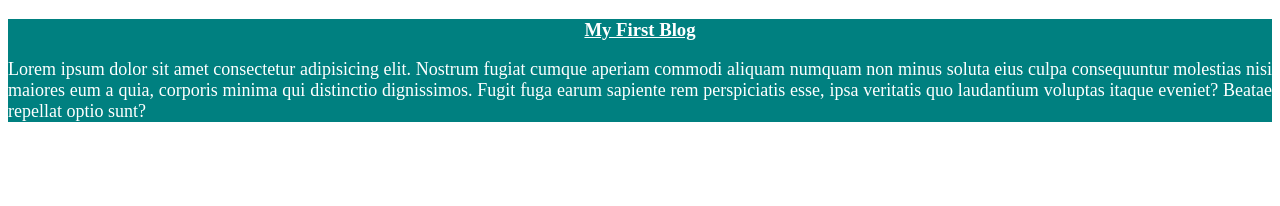
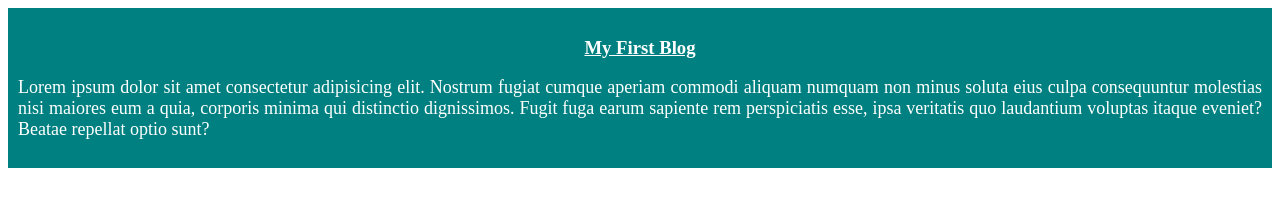
Before and after one commit to Debajit91/my-simple-website, a plain HTML site: page index.html in a window 1280 px wide. Drawn offline with Linux system fonts and the light colour scheme.

Commit message:
added the first blog

```diff
--- a/styles/blog.css
+++ b/styles/blog.css
@@ -1,6 +1,7 @@
 div{
     background-color: teal;
-    color: white
+    color: white;
+    padding: 10px;
 }
 h3{
     text-align: center;
```
